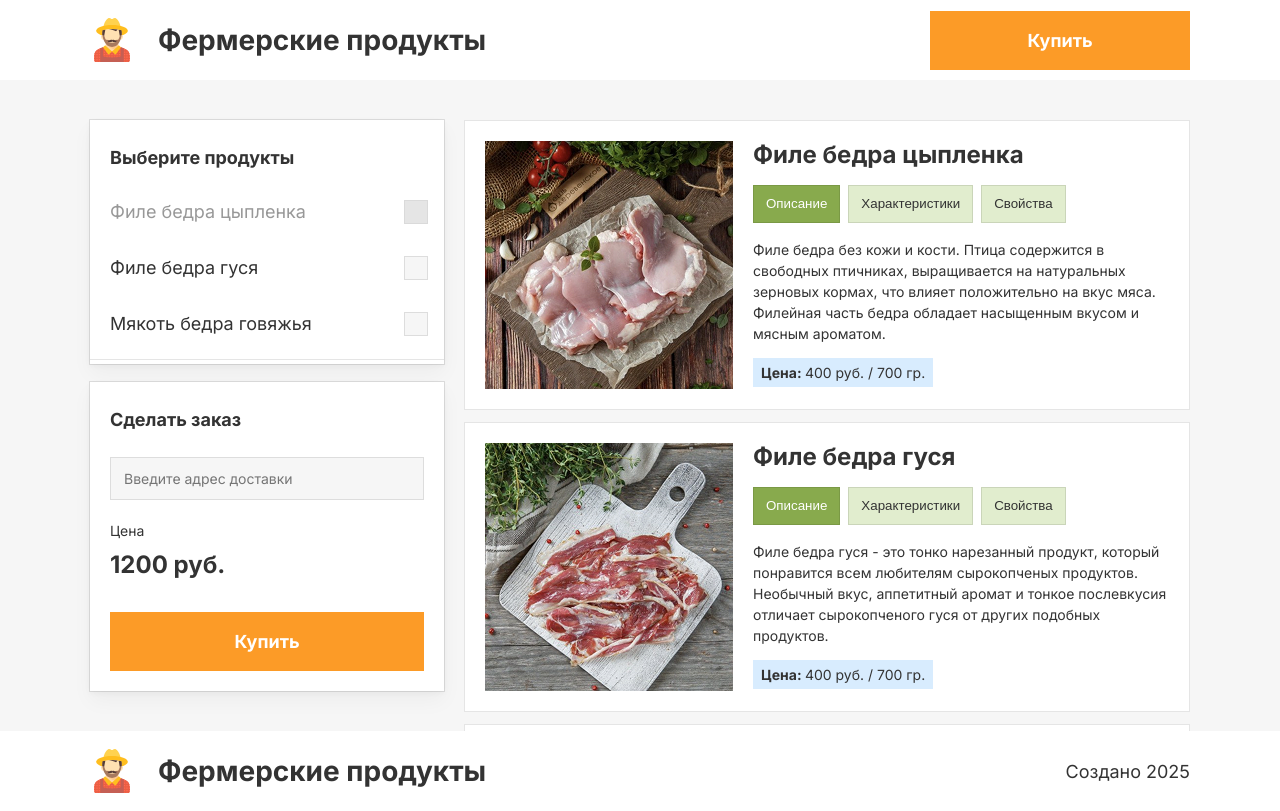
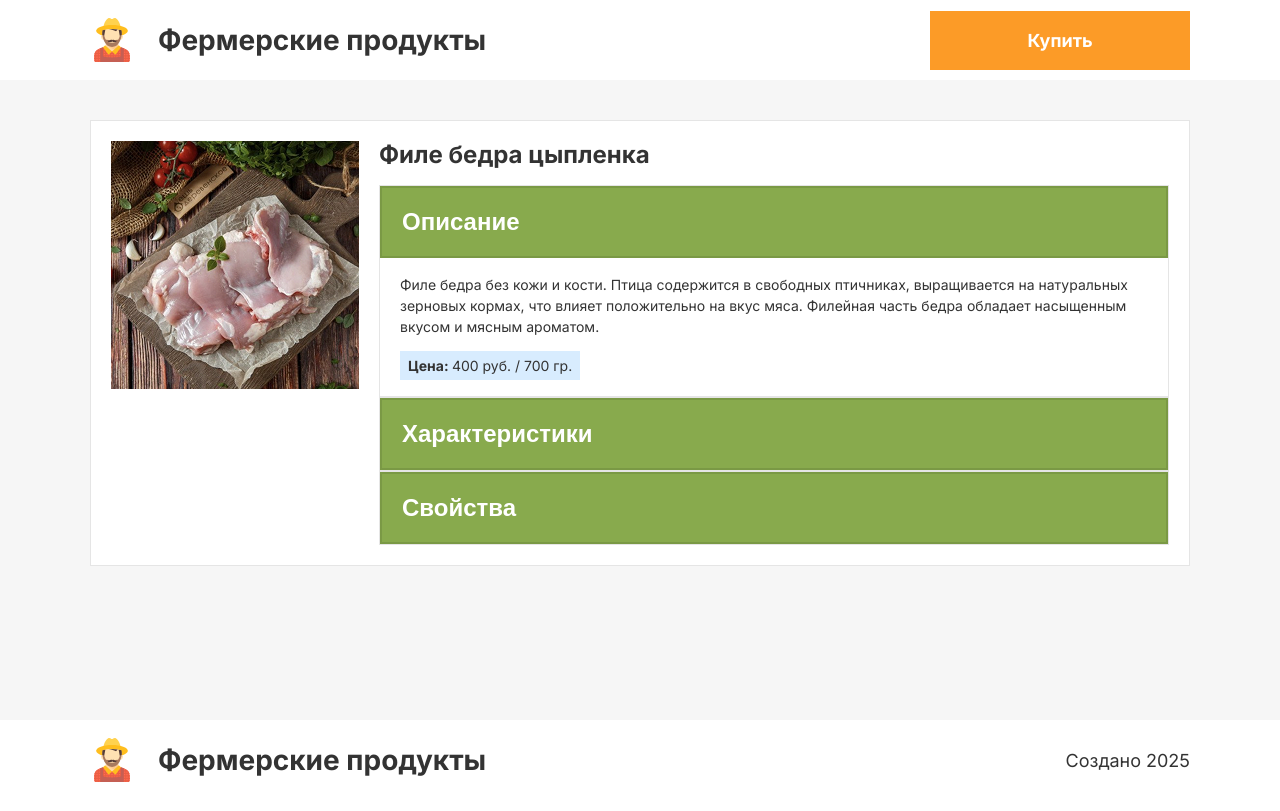
Before and after one commit to vikkont79/farm-products-shop, a React (Vite) app: page / in a window 1280 px wide. Built offline with nearby package versions, Linux system fonts and the light colour scheme.

Commit message:
Вынес логику формирования  и отображения контента в ProductCard. Написал компонент Accordion для отображения контента на странице товара.

```diff
--- a/src/app/App.jsx
+++ b/src/app/App.jsx
@@ -1,15 +1,15 @@
 //import { MainPage } from '@/pages/main';
-import { StorePage } from '@/pages/store';
+//import { StorePage } from '@/pages/store';
 import { Layout } from '@/widgets/layout';
 import { GlobalStyle } from './styles/App.js';
-//import { ProductPage } from '@/pages/product';
+import { ProductPage } from '@/pages/product';
 
 function App() {
   return (
     <>
     <GlobalStyle />
     <Layout>
-      <StorePage />
+      <ProductPage />
     </Layout>
     </>
   )
--- a/src/pages/product/ui/Product/Product.jsx
+++ b/src/pages/product/ui/Product/Product.jsx
@@ -6,7 +6,7 @@ function ProductPage() {
   return (
     <StyledPage>
       <ProductSection>
-        <ProductCard {...products[0]} image={images.product1} />
+        <ProductCard {...products[0]} image={images.product1} isPage />
       </ProductSection>
     </StyledPage>
   )
--- /dev/null
+++ b/src/widgets/product-card/ui/Accordion/Accordion.jsx
@@ -0,0 +1,43 @@
+import { AccordionItem, AccordionList, ContentWrapper, ItemButton, ItemContent, ItemTitle } from './styles';
+import { useState } from 'react';
+import { useRef } from 'react';
+import { useEffect } from 'react';
+
+function Accordion({ items }) {
+  const [activeItem, setActiveItem] = useState('description');
+  const [height, setBlockSize] = useState(0);
+  const openContent = useRef(null);
+  const handleItemClick = (key) => setActiveItem(key);
+
+  useEffect(() => {
+    setBlockSize(openContent.current.offsetHeight);
+  }, [height, activeItem]);
+
+  return (
+    <AccordionList>
+      {items.map((item) =>
+        item.key === activeItem ? (
+          <AccordionItem key={item.key}>
+            <ItemButton $active>
+              {item.title}
+            </ItemButton>
+            <ContentWrapper style={{ height }}>
+              <ItemContent ref={openContent}>{item.content}</ItemContent>
+            </ContentWrapper>
+          </AccordionItem>
+        ) : (
+          <AccordionItem key={item.key}>
+            <ItemButton onClick={() => handleItemClick(item.key)}>
+              {item.title}
+            </ItemButton>
+            <ContentWrapper>
+              <ItemContent>{item.content}</ItemContent>
+            </ContentWrapper>
+          </AccordionItem>
+        )
+      )}
+    </AccordionList>
+  );
+};
+
+export { Accordion };
--- /dev/null
+++ b/src/widgets/product-card/ui/Accordion/styles.js
@@ -0,0 +1,67 @@
+import styled from 'styled-components';
+import { Title } from '@/shared/ui';
+
+const AccordionList = styled.ul`
+  margin: 0;
+  padding: 0;
+  list-style-type: none;
+`;
+
+const AccordionItem = styled.li`
+  border: 1px solid rgba(0, 0, 0, 0.1);
+`;
+
+const ItemTitle = styled(Title)`
+  margin-block-end: 0;
+  padding-inline: 20px;
+  padding-block: 16px;
+  background-color: #88aa4d;
+  text-align: start;
+`;
+
+const ItemButton = styled.button`
+  display: inline-block;
+  inline-size: 100%;
+  padding-inline: 20px;
+  padding-block: 16px;
+  border: 2px solid rgba(0, 0, 0, 0.1);
+  background-color: #88aa4d;
+  color: #ffffff;
+  font-size: 24px;
+  line-height: var(--line-height);
+  font-weight: 700;
+  text-align: start;
+  cursor: ${(props) => (props.$active ? "auto" : "pointer")};
+
+  &:hover,
+  &:focus-visible {
+    scale: 1.01;
+  }
+
+  &:focus-visible {
+    outline: none;
+  }
+`;
+
+const ContentWrapper = styled.div`
+  position: relative;
+  block-size: 0px;
+  overflow: hidden;
+  transition: 0.5s;
+`;
+
+const ItemContent = styled.div`
+  display: grid;
+  gap: 8px;
+  padding-inline: 20px;
+  padding-block: 16px;
+`;
+
+export {
+  AccordionList,
+  AccordionItem,
+  ItemButton,
+  ItemTitle,
+  ContentWrapper,
+  ItemContent,
+};
--- a/src/widgets/product-card/ui/ProductCard/ProductCard.jsx
+++ b/src/widgets/product-card/ui/ProductCard/ProductCard.jsx
@@ -1,9 +1,30 @@
 import { Tabs } from '../Tabs/Tabs';
 import { CardImage, CardContent, CardLink, CardTitle, StyledCard } from './styles';
 import { TitleSize } from '@/shared/ui';
+import { Description } from '../Description/Description';
+import { Specifications } from '../Specifications/Specifications';
+import { Properties } from '../Properties/Properties';
+import { Accordion } from '../Accordion/Accordion';
 
-function ProductCard({ title, image, description, specifications, properties }) {
+function ProductCard({ title, image, description, specifications, properties, isPage }) {
 
+  const items = [
+    {
+      key: 'description',
+      title: description.title,
+      content: <Description description={description} />,
+    },
+    {
+      key: 'specifications',
+      title: specifications.title,
+      content: <Specifications specifications={specifications} />,
+    },
+    {
+      key: 'properties',
+      title: properties.title,
+      content: <Properties properties={properties} />,
+    },
+  ].filter(Boolean);
 
   return (
     <StyledCard>
@@ -14,11 +35,7 @@ function ProductCard({ title, image, description, specifications, properties })
         <CardLink href='#'>
           <CardTitle size={TitleSize.SMALL}>{title}</CardTitle>
         </CardLink>
-        <Tabs
-          description={description}
-          specifications={specifications}
-          properties={properties}
-        />
+        {isPage ? <Accordion items={items} /> :  <Tabs tabs={items} />}
       </CardContent>
     </StyledCard>
   )
--- a/src/widgets/product-card/ui/Tabs/Tabs.jsx
+++ b/src/widgets/product-card/ui/Tabs/Tabs.jsx
@@ -1,27 +1,9 @@
 import { useState } from 'react';
 import { TabsButton, TabsList, TabsPanel } from './styles';
-import { Description } from '../Description/Description';
-import { Specifications } from '../Specifications/Specifications';
-import { Properties } from '../Properties/Properties';
 
-function Tabs({ description, specifications, properties }) {
+function Tabs({ tabs }) {
   const [activeTab, setActiveTab] = useState('description'); // Начальный активный таб
   const handleTabClick = (key) => setActiveTab(key);
-
-  const tabs = [
-    {
-      key: 'description',
-      title: description.title,
-    },
-    {
-      key: 'specifications',
-      title: specifications.title,
-    },
-    {
-      key: 'properties',
-      title: properties.title,
-    },
-  ].filter(Boolean);
 
   return (
     <>
@@ -36,24 +18,7 @@ function Tabs({ description, specifications, properties }) {
           </TabsButton>
         ))}
       </TabsList>
-
-      {activeTab === 'description' && (
-        <TabsPanel>
-          <Description description={description} />
-        </TabsPanel>
-      )}
-
-      {activeTab === 'specifications' && (
-        <TabsPanel>
-          <Specifications specifications={specifications} />
-        </TabsPanel>
-      )}
-
-      {activeTab === 'properties' && (
-        <TabsPanel>
-          <Properties properties={properties} />
-        </TabsPanel>
-      )}
+      <TabsPanel>{tabs.find(tab => tab.key === activeTab)?.content}</TabsPanel>
     </>
   )
 };
--- a/src/widgets/product-card/ui/Tabs/styles.js
+++ b/src/widgets/product-card/ui/Tabs/styles.js
@@ -1,5 +1,4 @@
 import styled from 'styled-components';
-import { Button } from '@/shared/ui'
 
 const TabsList = styled.div`
   display: flex;
@@ -18,7 +17,6 @@ const TabsButton = styled.button`
 
   &:hover,
   &:focus-visible {
-
     scale: 1.1;
   }
 
```
